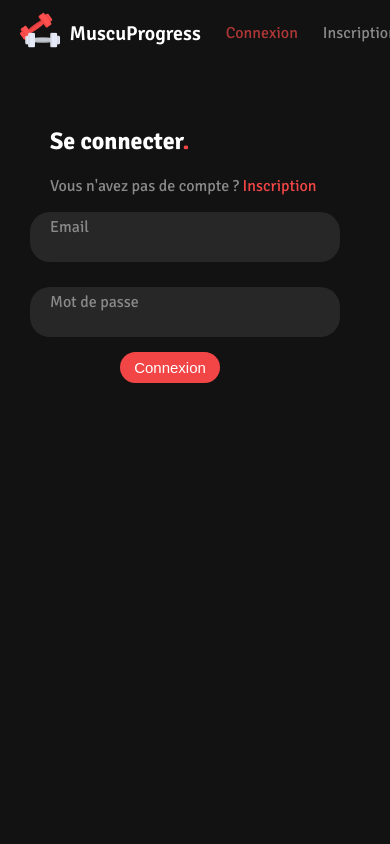
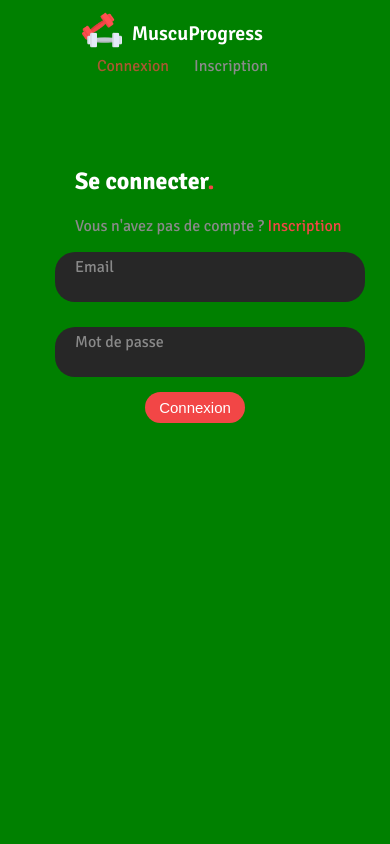
Before and after one commit to WassimSss/MuscuProgress, a PHP site: page /pages/connexion.php in a window 390 px wide; the page is wider, and only the part inside the window is pictured. Run offline with PHP 8.4, Linux system fonts and the light colour scheme.

Commit message:
3eme version

```diff
--- a/pages/connexion.php
+++ b/pages/connexion.php
@@ -32,7 +32,7 @@ require '../config/bddConnexion.php';
             <p>Vous n'avez pas de compte ? <a href="connexion.php">Inscription</a></p>
         </div>
 
-        <form class="form_test signin_form" method="post">
+        <form class="form_signup_and_signin signin_form" method="post">
                 <div class="input_and_label signin_div">
                     <input type="email" name="email" id="email">
                     <label for="email" id="label_email">Email</label>
--- a/pages/inscription.php
+++ b/pages/inscription.php
@@ -32,7 +32,7 @@ require '../config/bddInscription.php';
             <p>Vous avez un compte ? <a href="connexion.php">Connexion</a></p>
         </div>
 
-        <form class="form_test" method="post">
+        <form class="form_signup_and_signin" method="post">
             <div class="duo_label">
                 <div class="input_and_label">
                     <input type="text" name="username" id="username">
--- a/sass/app.scss
+++ b/sass/app.scss
@@ -251,6 +251,7 @@
         border-radius: 20px;
         // max-width: 500px;
         overflow-y: scroll;
+        background-color: $greyplus;
 
         p{
             margin: 0 0 5px 15px;
@@ -258,7 +259,7 @@
         }
 
         .all_contain{
-            background-color: $greyplus;
+
             border-radius: 20px;
             color: $white;
             padding: 25px 0px;
@@ -510,11 +511,26 @@
     }
 }
 
+@media screen and (max-width: 1050px){ // Pour les 2 formulaire
+    body{
+        background-color: green;
+    }
+
+    .day_recap{
+        min-width: 300px;
+
+        .all_contain{
+            width: 280px;
+        }
+    }
+
+}
+
  @media screen and (max-width: 850px){
 
-     .all_contain{
-         width: 300px;
-     }
+    //  .all_contain{
+    //      width: 300px;
+    //  }
 
      .day_session_and_recap{
         justify-content: space-around;
--- a/sass/connexion.scss
+++ b/sass/connexion.scss
@@ -36,3 +36,25 @@
 #submit_signin{
     margin-top: 10px;
 }
+
+@media screen and (max-width: 650px){ // Pour les 2 formulaire
+    .nav_form{
+
+        ul{
+            flex-direction: column;
+            justify-content: center;
+            align-items: center;
+
+            .nav_left{
+                transform: translateX(-20px);
+            }
+        }
+    }
+
+    .signin_form{
+        position: absolute;
+        left: 50%;
+        transform: translate(-50%);
+    }
+
+}
--- a/sass/inscription.scss
+++ b/sass/inscription.scss
@@ -101,7 +101,7 @@
     width: 340px;
 }
 
-.form_test {
+.form_signup_and_signin {
 
     input{
         border: none;
@@ -184,3 +184,16 @@
 .signup_form {
     width: 500px;
 }
+
+@media screen and (max-width: 650px){ // Pour les 2 formulaire
+    .signup_form{
+        width: 80vw;
+    }
+
+    .form_signup_and_signin{
+        .password_conditions{
+            width: 80vw;
+        }
+    }
+
+}
--- a/style.css
+++ b/style.css
@@ -145,6 +187,22 @@ body {
   margin-top: 10px;
 }
 
+@media screen and (max-width: 650px) {
+  .nav_form ul {
+    flex-direction: column;
+    justify-content: center;
+    align-items: center;
+  }
+  .nav_form ul .nav_left {
+    transform: translateX(-20px);
+  }
+
+  .signin_form {
+    position: absolute;
+    left: 50%;
+    transform: translate(-50%);
+  }
+}
 .nav_form ul {
   display: flex;
   align-items: center;
@@ -224,25 +282,25 @@ body {
   width: 340px;
 }
 
-.form_test input {
+.form_signup_and_signin input {
   border: none;
   outline: none;
 }
-.form_test .duo_label {
+.form_signup_and_signin .duo_label {
   display: flex;
 }
-.form_test .duo_label .input_and_label {
+.form_signup_and_signin .duo_label .input_and_label {
   margin: 15px 0 45px 30px;
   width: 220px;
 }
-.form_test .input_and_label {
+.form_signup_and_signin .input_and_label {
   position: relative;
   background-color: #272727;
   border-radius: 20px;
   height: 50px;
   overflow: hidden;
 }
-.form_test .input_and_label input {
+.form_signup_and_signin .input_and_label input {
   position: absolute;
   bottom: 2px;
   left: 20px;
@@ -252,16 +310,16 @@ body {
   opacity: 100%;
   color: #ffffff;
 }
-.form_test .input_and_label label {
+.form_signup_and_signin .input_and_label label {
   position: absolute;
   left: 20px;
   top: 5px;
   color: #898989;
 }
-.form_test .signup_div {
+.form_signup_and_signin .signup_div {
   margin: 0 0 45px 30px;
 }
-.form_test .password_conditions {
+.form_signup_and_signin .password_conditions {
   position: absolute;
   display: flex;
   width: 460px;
@@ -270,12 +328,12 @@ body {
   color: #898989;
   font-size: 14px;
 }
-.form_test .submit_div {
+.form_signup_and_signin .submit_div {
   display: flex;
   justify-content: center;
   align-items: center;
 }
-.form_test .submit_style {
+.form_signup_and_signin .submit_style {
   background-color: #F24646;
   color: #ffffff;
   padding: 7px 14px;
@@ -691,11 +758,19 @@ body {
   transform: translateX(-50%) translateY(-50%);
 }
 
-@media screen and (max-width: 850px) {
-  .all_contain {
-    width: 300px;
+@media screen and (max-width: 1050px) {
+  body {
+    background-color: green;
   }
 
+  .day_recap {
+    min-width: 300px;
+  }
+  .day_recap .all_contain {
+    width: 280px;
+  }
+}
+@media screen and (max-width: 850px) {
   .day_session_and_recap {
     justify-content: space-around;
   }
```
Also changed, not shown: other parts of style.css (+53 -2 lines), sass/index.scss (+62 -0 lines), 1 other file.
